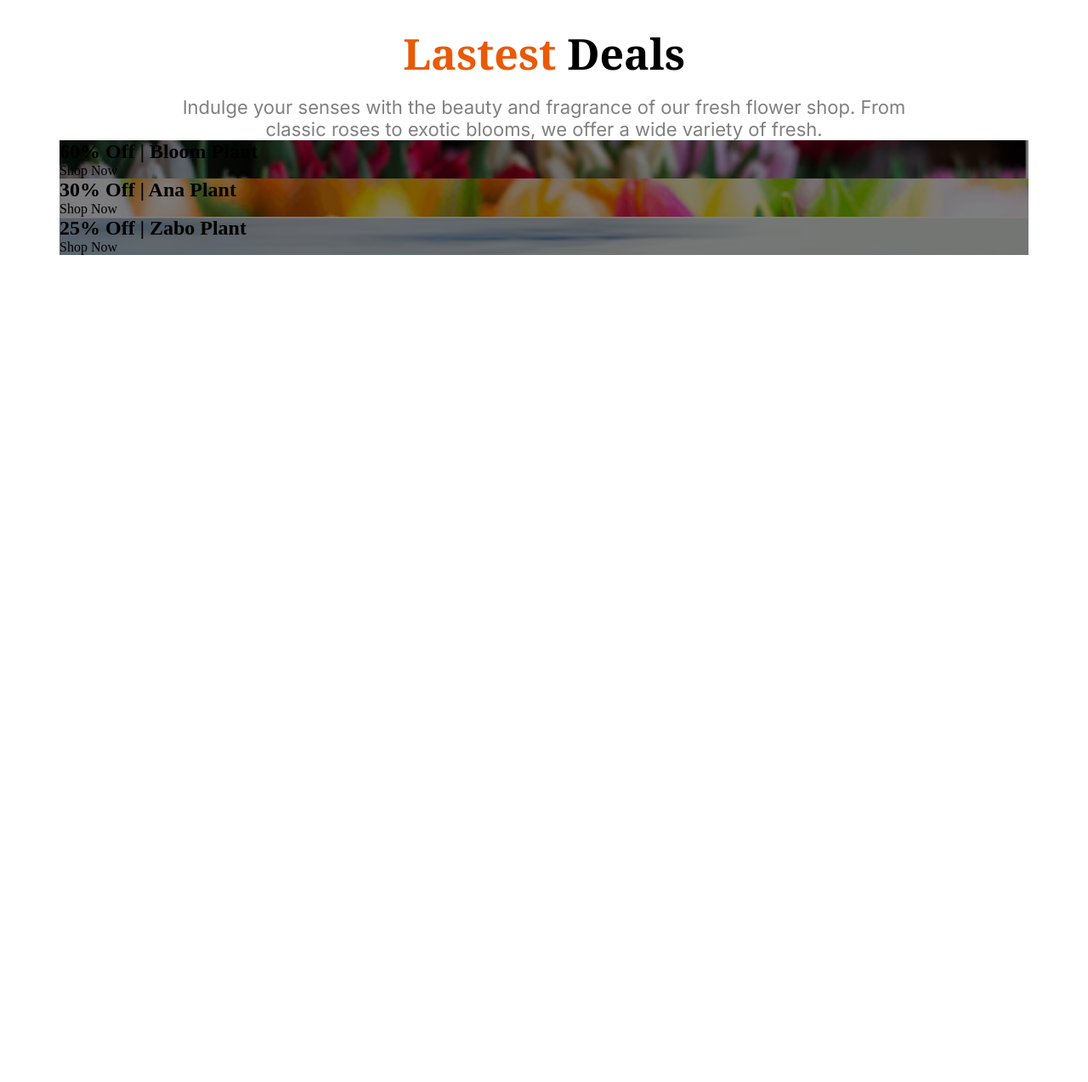
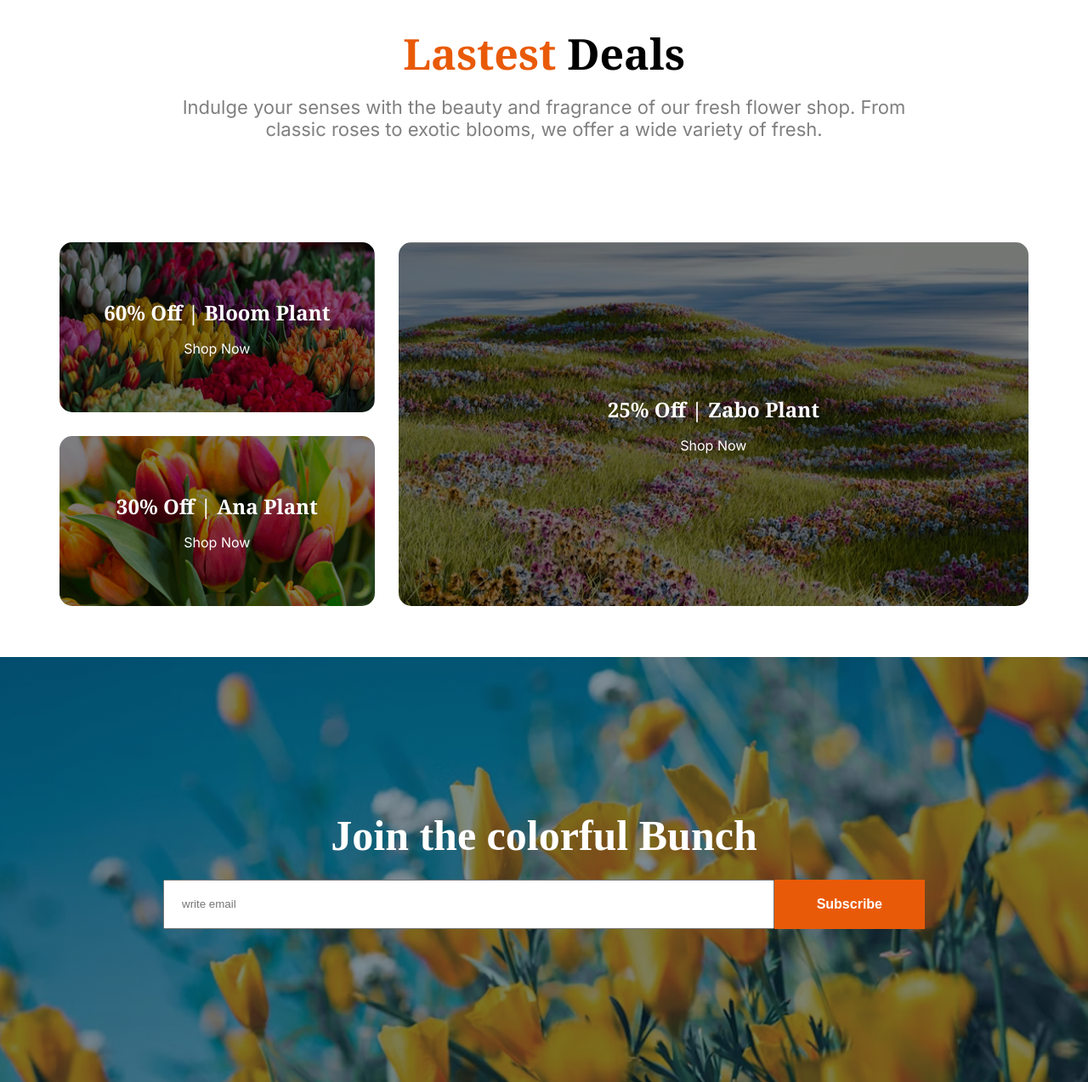
Before and after one commit to animesh680/assingmesnt-2, a plain HTML site: page index.html in a window 1280 px wide. Shown: the part 692-1965 px from the top of the page at 85% size. Before the commit the page ends 992 px from the top, so only its background shows below. Drawn offline with Linux system fonts and the light colour scheme.

Commit message:
3 section add completed

```diff
--- a/index.html
+++ b/index.html
@@ -32,20 +32,27 @@
            </div>
            <div class="card-container">
             <div class="card bloom">
-                <h2>60% Off | Bloom Plant</h2>
-                <span>Shop Now</span>
+                <h2 class="font-noto">60% Off | Bloom Plant</h2>
+                <span class="font-inter">Shop Now</span>
 
             </div>
             <div class="card ana">
-                <h2>30% Off | Ana  Plant</h2>
-                <span>Shop Now</span>
+                <h2 class="font-noto">30% Off | Ana  Plant</h2>
+                <span class="font-inter">Shop Now</span>
             </div>
             <div class="card zabo">
-                <h2>25% Off | Zabo Plant</h2>
-                <span>Shop Now</span>
+                <h2 class="font-noto">25% Off | Zabo Plant</h2>
+                <span class="font-inter">Shop Now</span>
             </div>
 
            </div>
+        </section>
+        <section class="section-gap newsletter-section">
+            <h2 class="fontnoto heading">Join the colorful Bunch</h2>
+            <form action="" class="submission-box">
+                <input type="email" name="" id="" placeholder="write email">
+                <button class="">Subscribe</button>
+            </form>
         </section>
 
 
--- a/style.css
+++ b/style.css
@@ -63,25 +63,105 @@
 .deals-heading p{
     text-align: center;
 }
+/* card section  */
+.card-container{
+    display: grid;
+    grid-template-columns: 1fr 2fr;
+    grid-template-rows: repeat(2,1fr);
+    gap: 28px;
+    margin-top: 120px;
+
+
+}
+.card{
+    height: 200px;
+    display: flex;
+    flex-direction: column;
+    align-items: center;
+    gap: 16px;
+    justify-content: center;
+    color: white;
+    border-radius: 15px;
+}
 /* img style  */
 .bloom{
     background-image: linear-gradient(rgba(0,0,0,0.5), rgba(0,0,0,0.5)),url("./assets/deal-bloom.png");
     background-size: cover;
-
+    background-repeat: no-repeat;
+    background-image: center;
 }
 .ana{
     background-image: linear-gradient(rgba(0,0,0,0.5), rgba(0,0,0,0.5)),url("./assets/deal-ana.png");
     background-size: cover;
+    background-repeat: no-repeat;
+    background-image: center;
 
 }
 .zabo{
     background-image: linear-gradient(rgba(0,0,0,0.5), rgba(0,0,0,0.5)),url("./assets/deal-zabo.png");
     background-size: cover;
+    background-repeat: no-repeat;
+    background-image: center;
+    height: 100%;
+    grid-column:2/3;
+    grid-row: 1/3;
 
 }
-.cards{
-    height: 200px;
+.
+.card span{
+    text-decoration: underline;
 }
+.card h2{
+
+
+}
+
+/* newsletter-section */
+.newsletter-section{
+    background-image: linear-gradient(rgba(0,0,0,0.2),rgba(0,0,0,0.2)),url(./assets/news-letter-bg.png);
+    height: 500px;
+    background-repeat: no-repeat;
+    background-position: center;
+    background-size: cover;
+    display: flex;
+    flex-direction: column;
+    text-align: center;
+    justify-content: center;
+    gap: 23px;
+}
+.newsletter-section h2{
+    color: white;
+}
+.submission-box{
+    display: flex;
+    /* width: 70%; */
+    width:70%;
+    margin: 0 auto;
+}
+.submission-box input[type="email"] ::placeholder{
+    font-size: 16px;
+     color: rgba(0, 0, 0, 0.5);
+
+
+}
+
+
+.submission-box button{
+    background-color:#E95A08 ;
+    padding: 20px 50px;
+    color: white;
+    font-weight: 600;
+    font-size: 16px;
+    border:none;
+}
+.submission-box input[type="email"] {
+    /* height: 50px;
+    width: 645px; */
+    width: 100%;
+    padding: 8px 20px;
+    outline: none;
+}
+
 
 @media screen and (max-width:576px){
     .flower-container{
@@ -108,4 +188,21 @@
     .list-item{
         margin-top: 16px;
     }
-}
+    .card-container{
+        grid-template-columns: repeat(1,1fr);
+        margin-top:46px;
+    }
+    .card{
+        height: 206px;
+    }
+        .zabo{
+            grid-column: auto;
+            grid-row: auto;
+        }
+        .submission-box button{
+            padding: 8px 20px;
+        }
+        .newsletter-section h2{
+            font-size: 20px;
+        }
+    }
```
